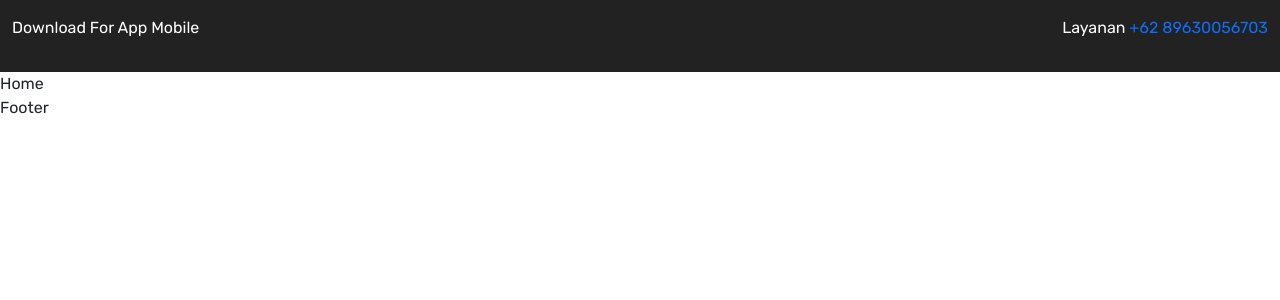
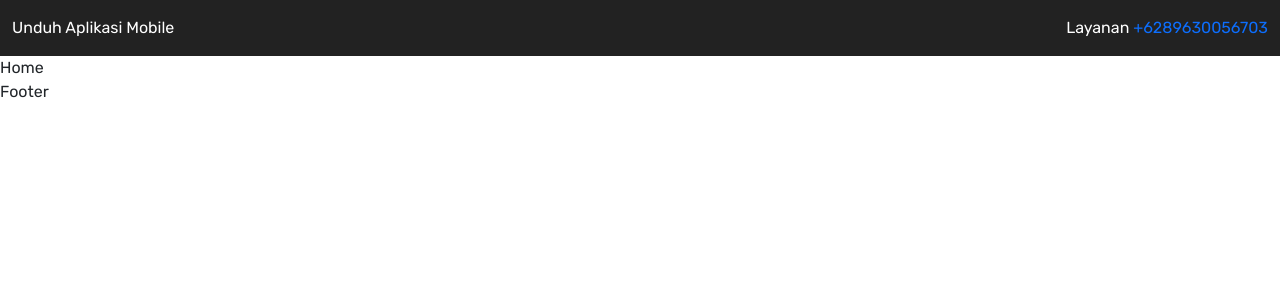
Before and after one commit to irfnmdlptra/E-commerce-From-React, a React (Create React App) app: page / in a window 1280 px wide. Shown: the top 300 px of the page. Built offline with nearby package versions, Linux system fonts and the light colour scheme.

Commit message:
index.html

```diff
--- a/package.json
+++ b/package.json
@@ -7,7 +7,6 @@
     "@testing-library/jest-dom": "^5.16.5",
     "@testing-library/react": "^13.4.0",
     "@testing-library/user-event": "^14.4.3",
-    "bootstrap": "^5.2.3",
     "react": "^18.2.0",
     "react-bootstrap": "^2.7.2",
     "react-dom": "^18.2.0",
--- a/src/App.css
+++ b/src/App.css
@@ -45,6 +45,7 @@ body.active {
 
 a{
   text-decoration: none !important;
+  margin-bottom: 0;
   display: inline-block;
 }
 
--- a/src/App.js
+++ b/src/App.js
@@ -1,5 +1,4 @@
 import React from "react";
-import 'bootstrap/dist/css/bootstrap.min.css';
 import  './App.css';
 import { BrowserRouter, Routes, Route } from "react-router-dom";
 import Layout from "./components/Layout";
--- a/src/components/Header.js
+++ b/src/components/Header.js
@@ -1,23 +1,23 @@
 import React from "react";
-import { Navlink, Link } from "react-router-dom";
+import { NavLink, Link } from "react-router-dom";
 
 const Header = () => {
-  return <>
+  return (
     <header className="header-top-strip py-3">
       <div className="container-xxl">
         <div className="row">
           <div className="col-lg-6">
-          <p className="text-white">Download For App Mobile</p>
+            <p className="text-white mb-0">Unduh Aplikasi Mobile</p>
           </div>
           <div className="col-lg-6">
-          <p className="text-end text-white">
-            Layanan <a href="tel:+62 89630025703">+62 89630056703</a>
+            <p className="text-end text-white mb-0">
+              Layanan <a href="tel:+6289630056703">+6289630056703</a>
             </p>
           </div>
         </div>
       </div>
     </header>
-  </>
+  );
 };
 
 export default Header;
```
Also changed, not shown: 1 other file (tests, documents, lock files or other folders). Lines whose indentation alone changed are shown as unchanged.
